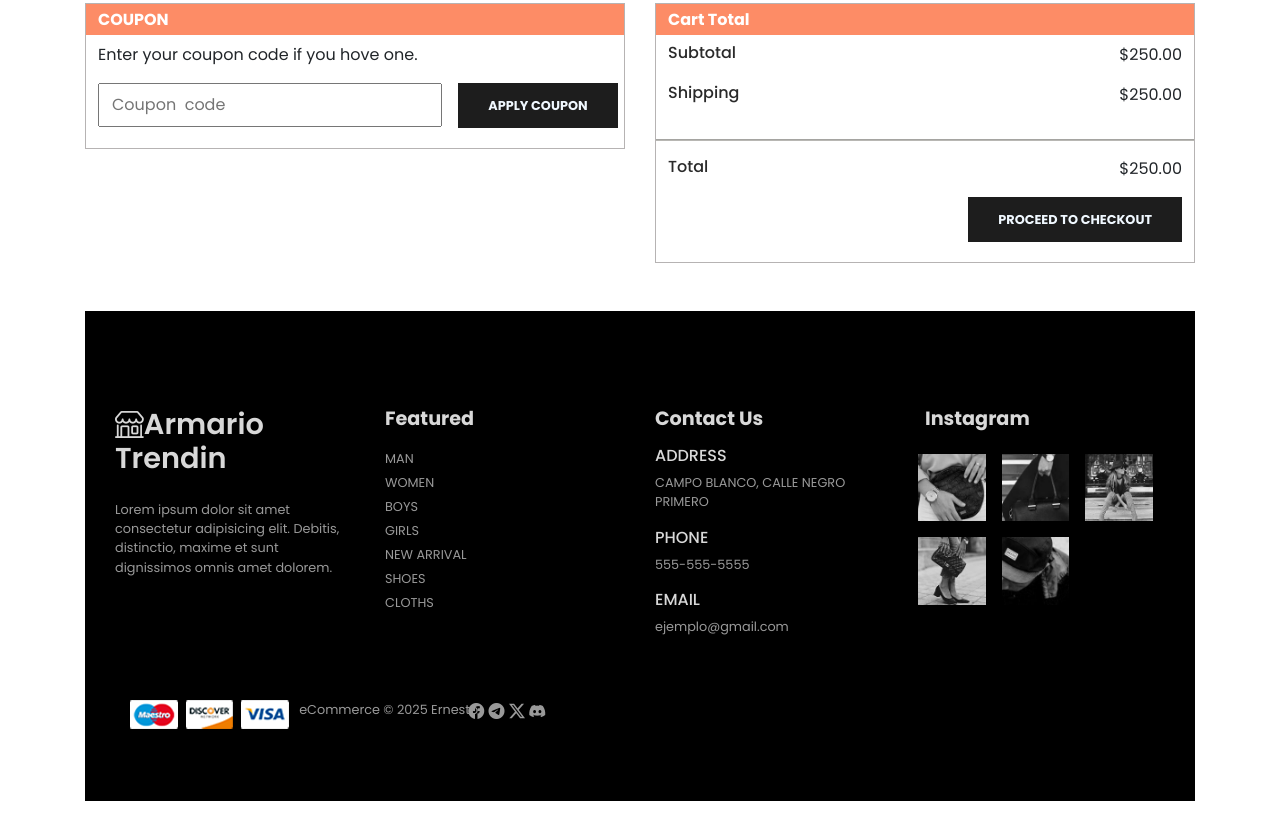
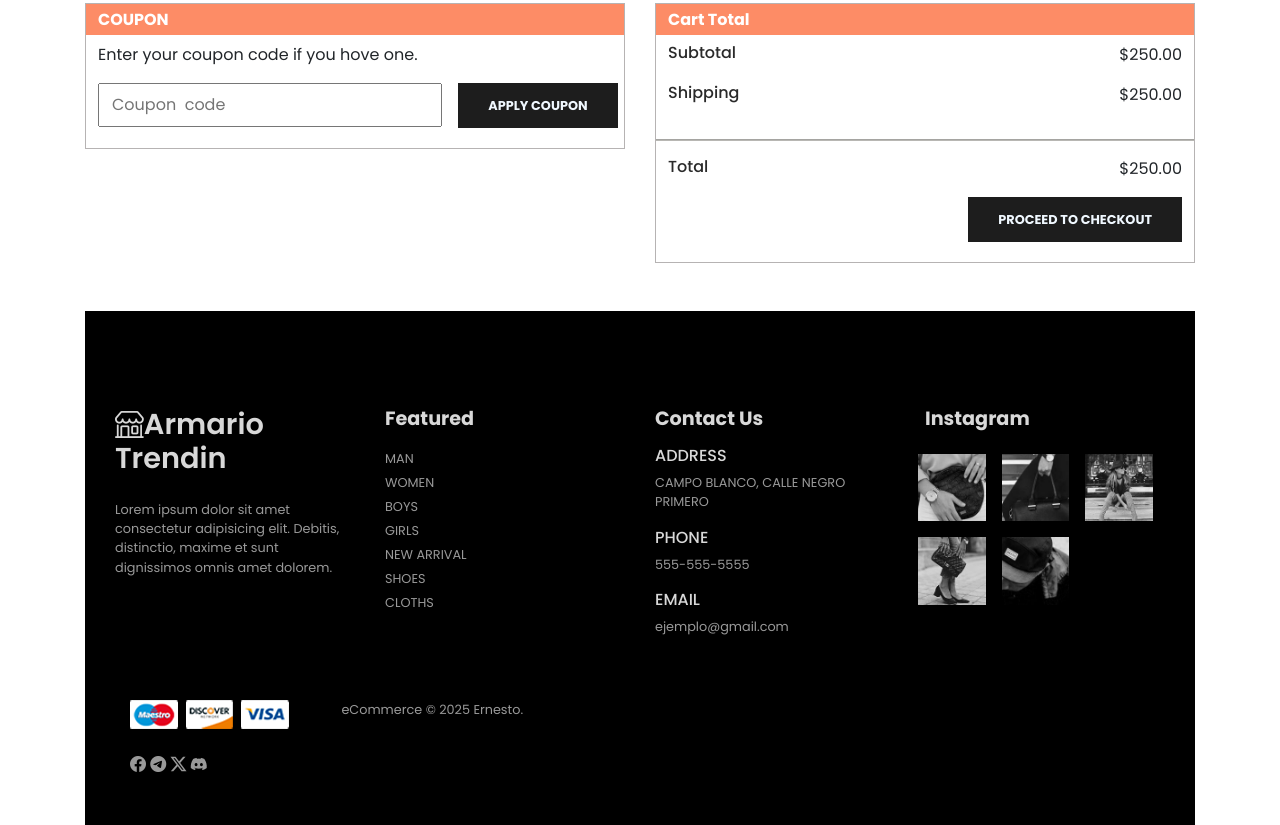
Before and after one commit to ernesto4023-glitch/Ar, a plain HTML site: page cart.html in a window 1280 px wide. Shown: the part 571-1396 px from the top of the page. Before the commit the page ends 1372 px from the top, so only its background shows below. Drawn offline with nearby package versions, Linux system fonts and the light colour scheme.

Commit message:
'Actualizacion'

```diff
--- a/cart.html
+++ b/cart.html
@@ -210,10 +210,10 @@
 
           <div class="copyright mt-5 ">
               <div class="row container mx-auto">
-                  <div class="col-lg-4 col-md-6 col-12 mb-4">
+                  <div class="col-lg-5 col-md-6 col-12 mb-4">
                       <img src="img/payment.png" alt="">
                   </div>
-                  <div class="col-lg-4 col-md-6 col-12 text-nowrap mb-2">
+                  <div class="col-lg-5 col-md-6 col-12 text-nowrap mb-2">
                       <p>eCommerce &copy; 2025 Ernesto.</p>
                   </div>
                   <div class="col-lg-4 col-md-6 col-12 redes">
```
Also changed, not shown: index.html (+2 -2 lines), product.html (+2 -2 lines), shop.html (+2 -2 lines).
